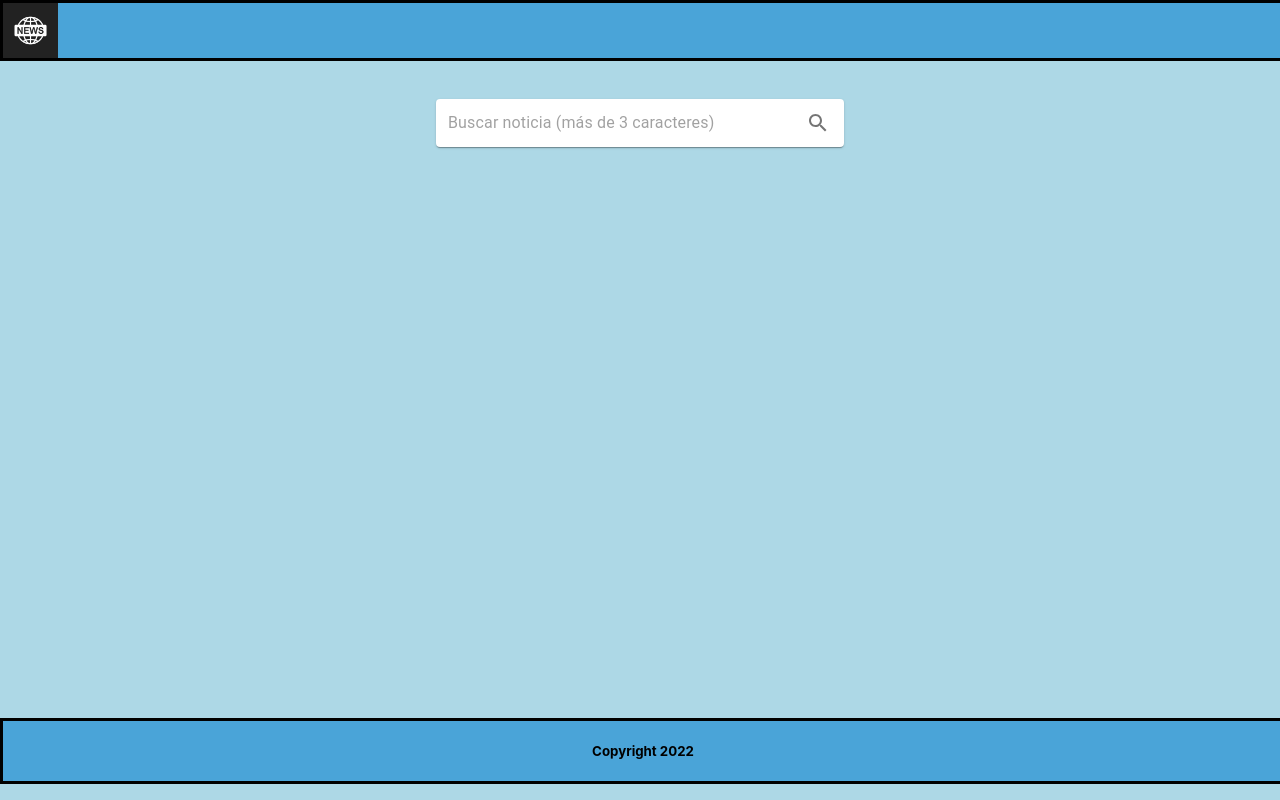
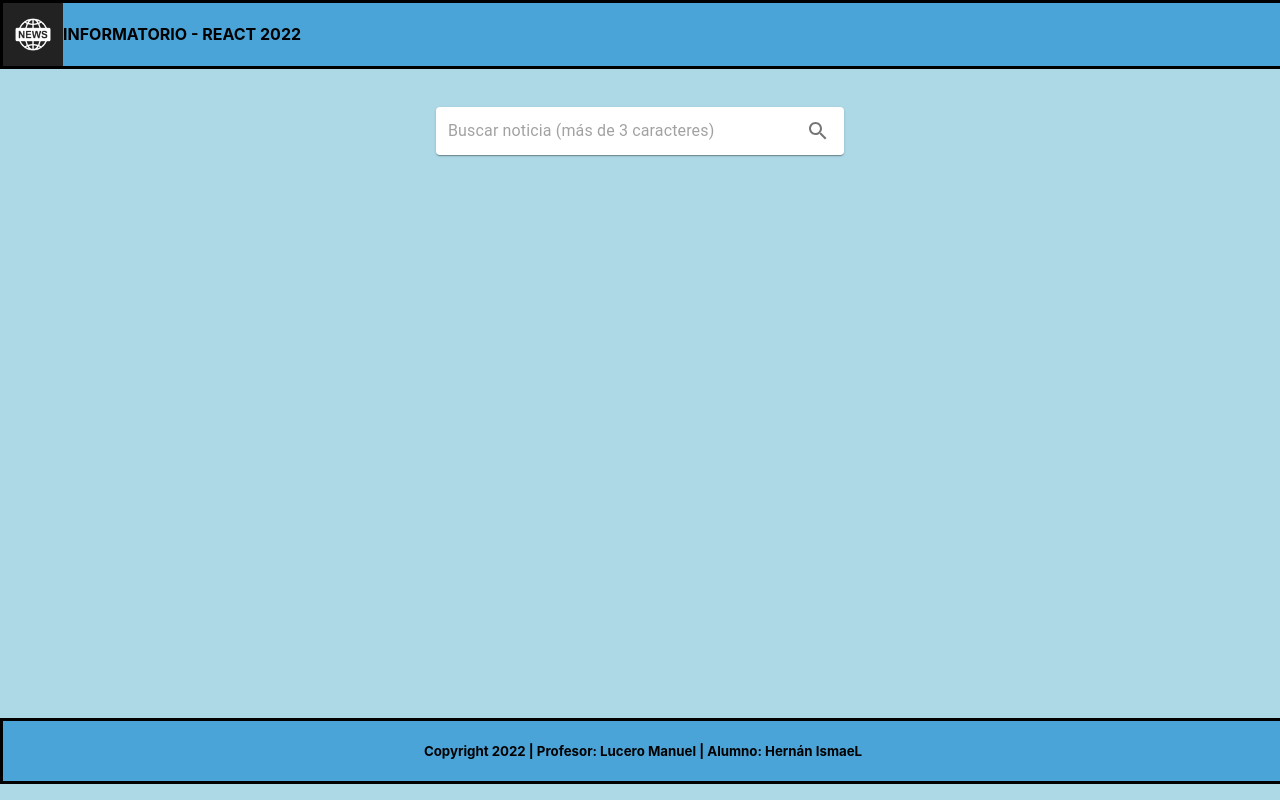
Before and after one commit to ismael29h/react2022integrador, a React (Create React App) app: page / in a window 1280 px wide. Built offline with nearby package versions, Linux system fonts and the light colour scheme.

Commit message:
Cambios menores - scroll hacia arriba al pasar página

```diff
--- a/src/componentes/Footer/Footer.jsx
+++ b/src/componentes/Footer/Footer.jsx
@@ -1,7 +1,7 @@
 const Footer = () => {
     return (
             <footer>
-                <h5>Copyright 2022</h5>
+                <h5>Copyright 2022 | Profesor: Lucero Manuel | Alumno: Hernán IsmaeL</h5>
             </footer>
     )
 };
--- a/src/componentes/Header/Header.jsx
+++ b/src/componentes/Header/Header.jsx
@@ -3,7 +3,7 @@ import "../../style.css"
 
 const Header = () => {
     return (
-            <header><img src={LOGO} width="55" alt="Logo de noticias" /></header>
+            <header><img src={LOGO} width="60" alt="Logo de noticias" /><h4>INFORMATORIO - REACT 2022</h4></header>
     )
 };
 
--- a/src/componentes/Noticia/Noticia.jsx
+++ b/src/componentes/Noticia/Noticia.jsx
@@ -44,9 +44,9 @@ const Noticia = ({
             <Typography gutterBottom variant="h5" component="div">
               {noticia.title}
             </Typography>
-            <Typography variant="body2" color="text.secondary">
+            {/*<Typography variant="body2" color="text.secondary">
                 {noticia.description}
-            </Typography>
+    </Typography>*/}
             <Typography variant="subtitle1" color="text.secondary">
                 {formatoFecha(noticia.publishedAt)}
             </Typography>
--- a/src/componentes/Paginador/Paginador.jsx
+++ b/src/componentes/Paginador/Paginador.jsx
@@ -6,6 +6,11 @@ const Paginador = ({
 }) => {
     const cambiaPagina = (evento, pagina) => {
         onChange(pagina);
+        window.scroll({
+            top: 0,
+            left: 0,
+            behavior: 'smooth'
+           });
     };
 
     return (
```
